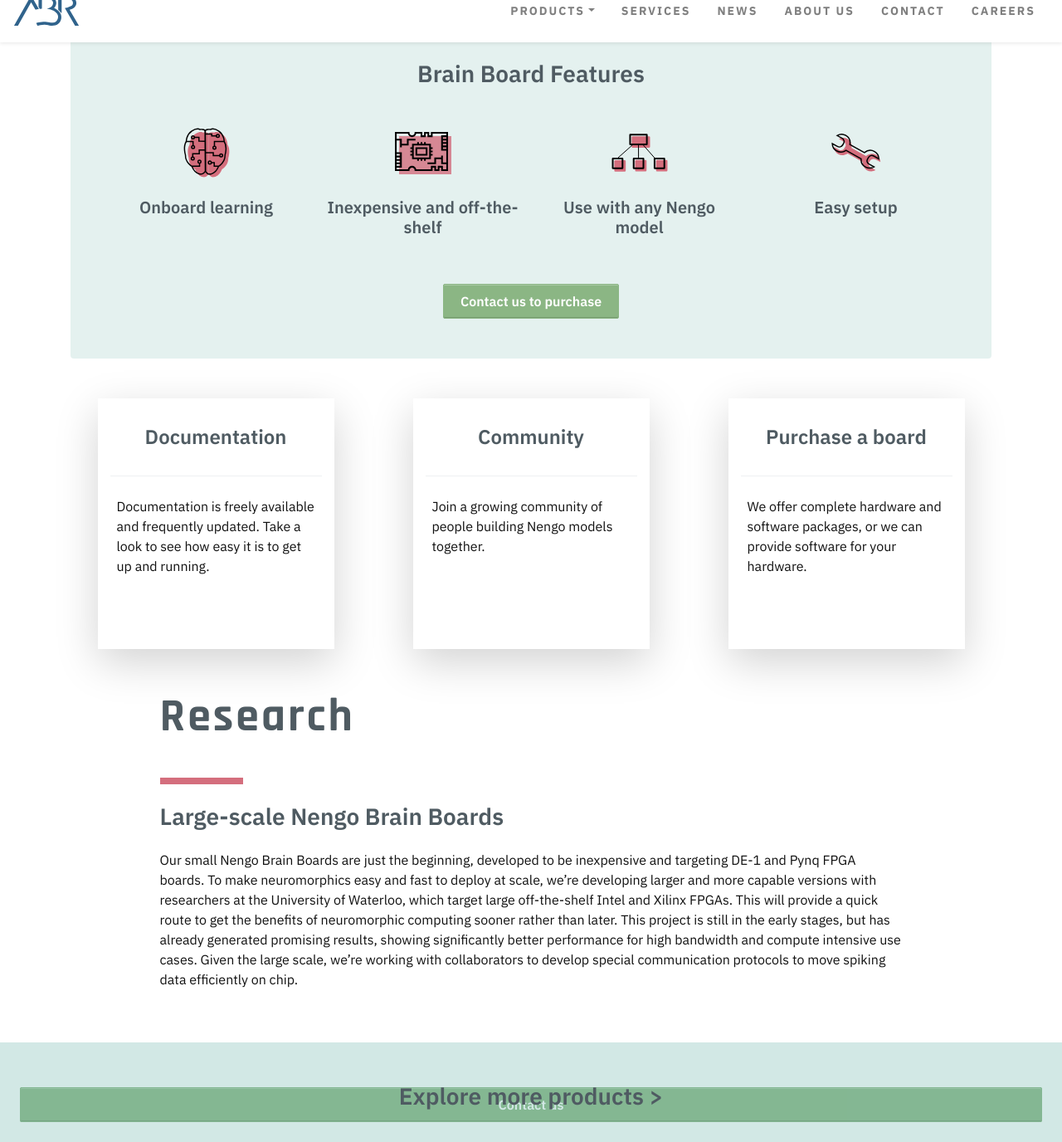
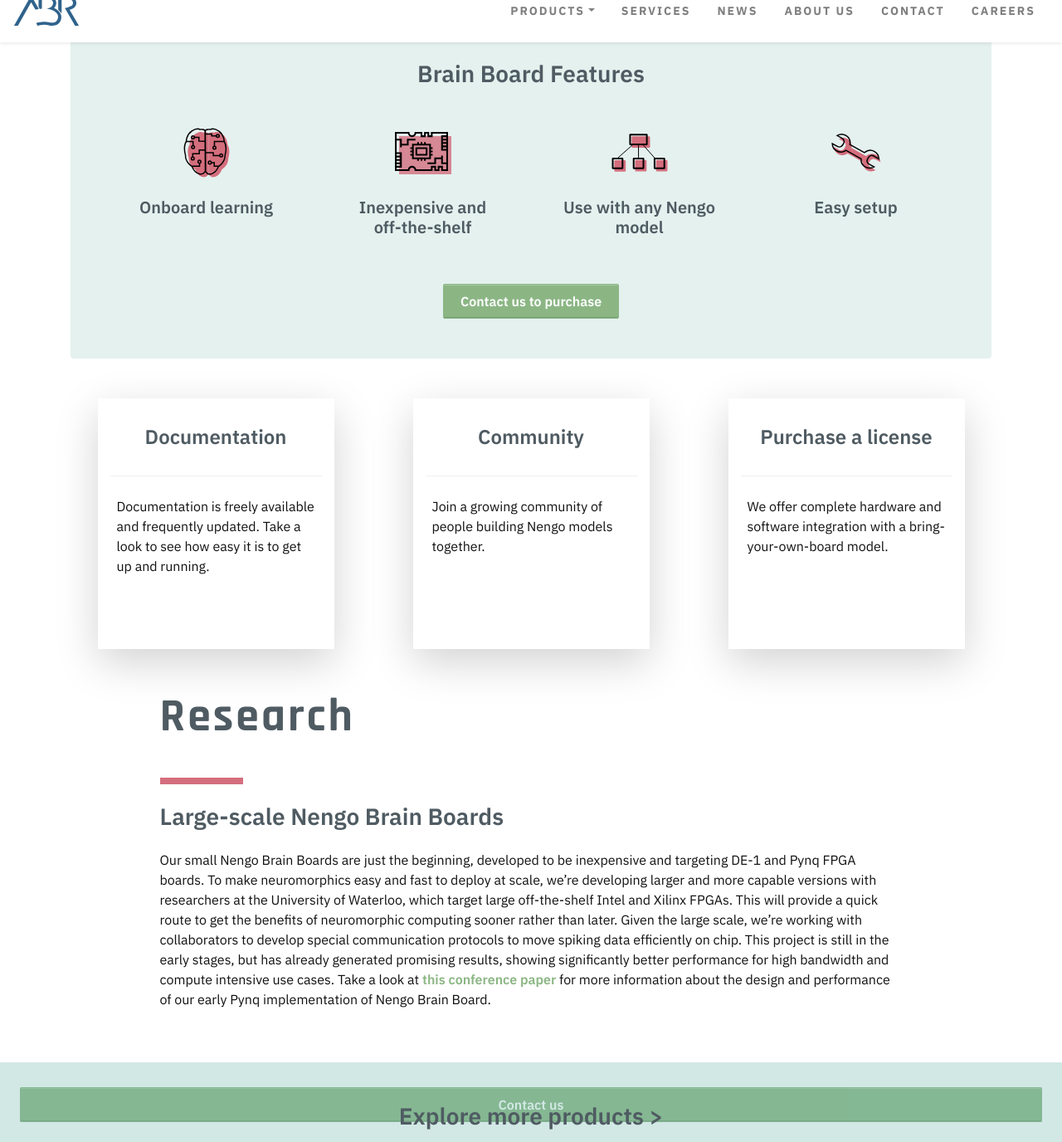
Before and after one commit to abr/abr.github.io, a Jekyll site: the page built from products/brainboard.md, in a window 1280 px wide and 1400 px high, scrolled down 722 px, cut to the strip 24-1400 px from the top of the window. Shown: the whole strip at 83% size. Built offline with Jekyll 4.4.1, drawn with Linux system fonts in a browser that asks for light colours; some of the changed text lies outside the part shown.

Commit message:
Update BrainBoard page (#44)
- Updated demo callouts in description to match examples
- Added line break to keep "off-the-shelf" together in features
- Update "purchase a board" to "purchase a license" BYOBoard
- Add Link to paper in research section

```diff
--- a/_data/products/brainboard.yml
+++ b/_data/products/brainboard.yml
@@ -13,7 +13,7 @@ featureCtaLink: /contact
 features:
   - title: Onboard learning
     icon: /img/icon-brain2-red.svg
-  - title: Inexpensive and off-the-shelf
+  - title: Inexpensive and <br /> off-the-shelf
     icon: /img/icon-board.svg
   - title: Use with any Nengo model
     icon: /img/icon-models.svg
@@ -33,10 +33,10 @@ ctas:
       together.
     link: http://forum.nengo.ai
     linkText: Visit the forum
-  - title: Purchase a board
+  - title: Purchase a license
     description: >
-      We offer complete hardware and software packages, or we can
-      provide software for your hardware.
+      We offer complete hardware and software integration with
+      a bring-your-own-board model.
     link: /contact
     linkText: Contact us
 
@@ -51,10 +51,13 @@ research:
     Xilinx FPGAs. This will provide a quick route to get the benefits
     of neuromorphic computing sooner rather than later.
 
-    This project is still in the early stages, but has already
-    generated promising results, showing significantly better
-    performance for high bandwidth and compute intensive use
-    cases. Given the large scale, we're working with collaborators to
+    Given the large scale, we're working with collaborators to
     develop special communication protocols to move spiking data
-    efficiently on chip.
+    efficiently on chip. This project is still in the early stages,
+    but has already generated promising results, showing significantly
+    better performance for high bandwidth and compute intensive use
+    cases. Take a look at
+    [this conference paper](http://compneuro.uwaterloo.ca/publications/morcos2018.html)
+    for more information about the design and performance of our
+    early Pynq implementation of Nengo Brain Board.
 ---
```
Also changed, not shown: products/brainboard.md (+2 -2 lines).
